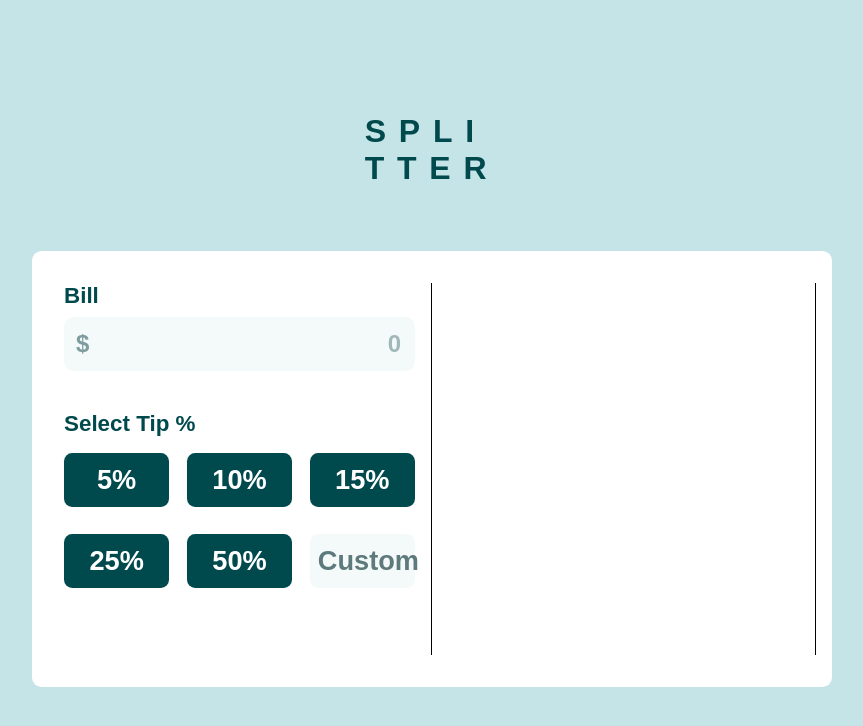
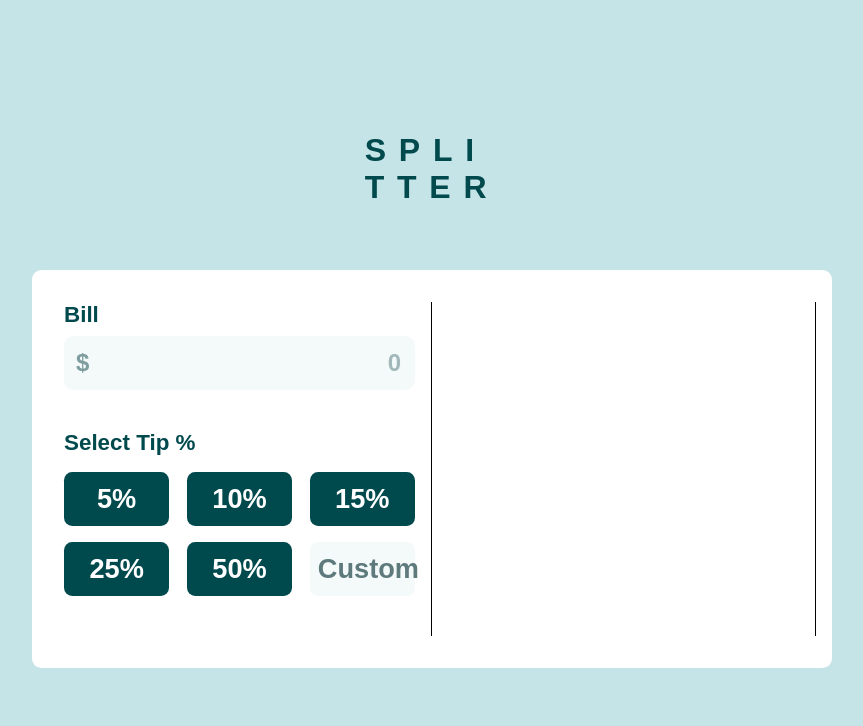
Before and after one commit to TheAncientOwl/tip-calculator-app, a React (Create React App) app: page / in a window 1280 px wide. Shown: the top 726 px of the page, without its empty margins (208-1071 px from the left). Built offline with nearby package versions, Linux system fonts and the light colour scheme; a web font is replaced by a local one.

Commit message:
added gap, removed margin-bottom.

```diff
--- a/src/components/calculator/tip-selector/TipSelectorElements.js
+++ b/src/components/calculator/tip-selector/TipSelectorElements.js
@@ -9,6 +9,7 @@ export const Grid = styled.div`
   grid-template-columns: 30% 30% 30%;
   justify-content: space-between;
   margin-top: 1em;
+  gap: 1em;
 `;
 
 export const GridItem = styled.div(
@@ -19,7 +20,6 @@ export const GridItem = styled.div(
     background: ${selected ? Colors.darkGrayCyan2 : Colors.darkCyan};
     padding: 0.4em 0.3em;
     border-radius: 0.3em;
-    margin-bottom: 1em;
     font-weight: bold;
   `
 );
```
